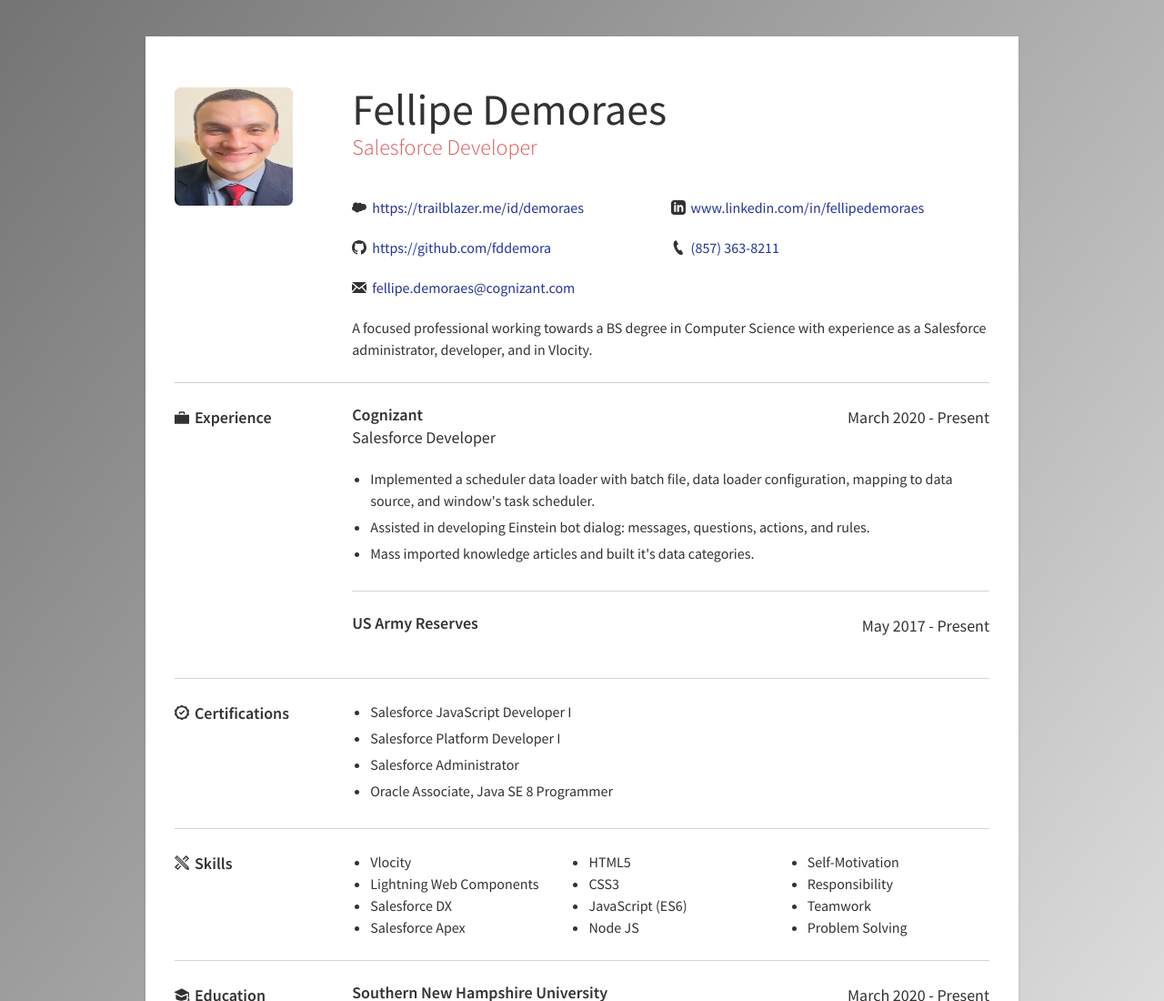
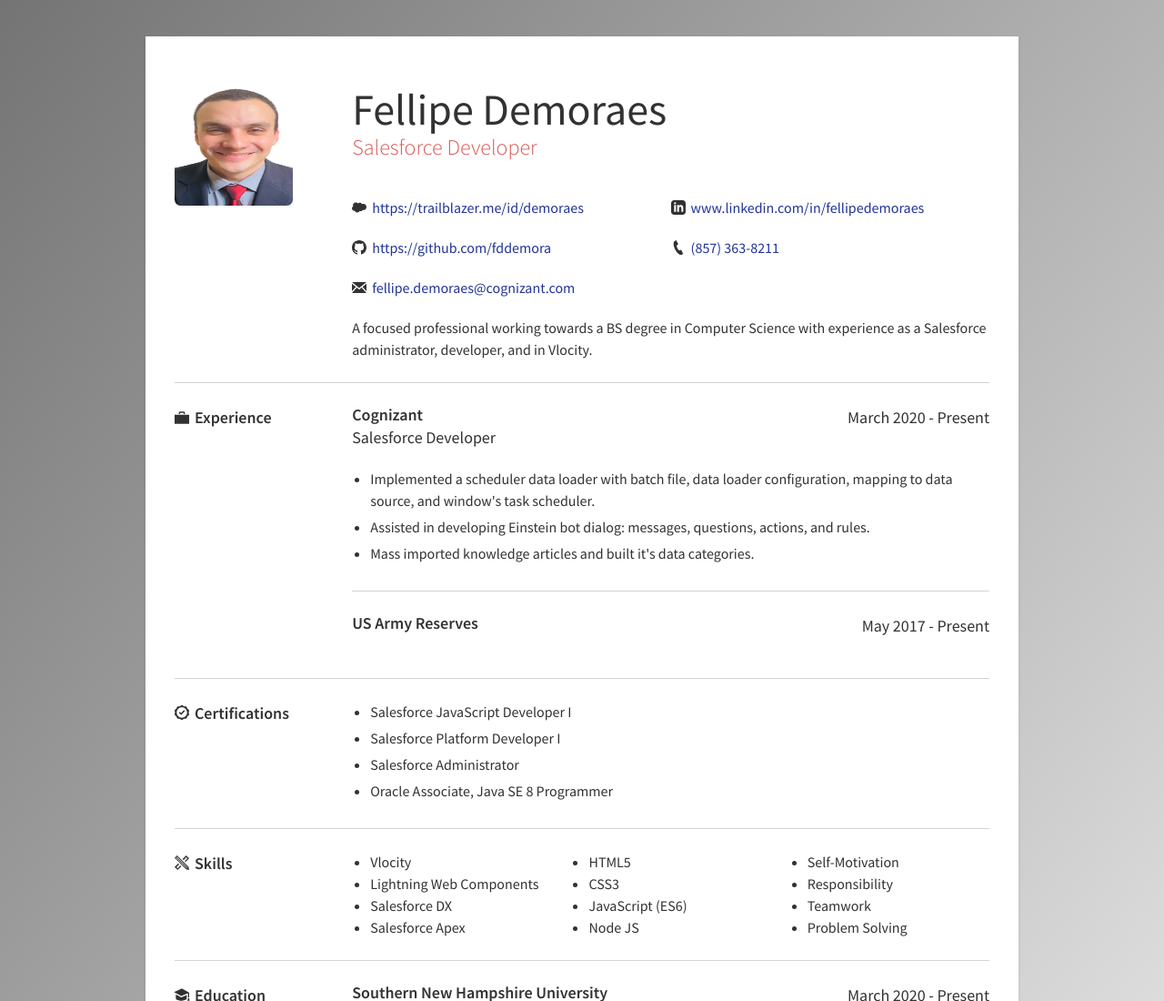
Before and after one commit to TamyresPortilho/resume, a website built with Parcel: page index.html in a window 1280 px wide. Shown: the top 1100 px of the page at 91% size. Built offline with nearby package versions, Linux system fonts and the light colour scheme; files whose address does not match are found by name.

Commit message:
rm bg photo

```diff
--- a/index.html
+++ b/index.html
@@ -14,7 +14,7 @@
     <div class="container">
         <section>
             <div>
-                <img src="img/fellipe2.jpg" alt="avatar" class="avatar">
+                <img src="img/fellipe2-removebg-preview.png" alt="avatar" class="avatar">
             </div>
             <div>
                 <div class="my-name">Fellipe Demoraes</div>
```
Also changed, not shown: img/fellipe2-removebg-preview.png (added).
